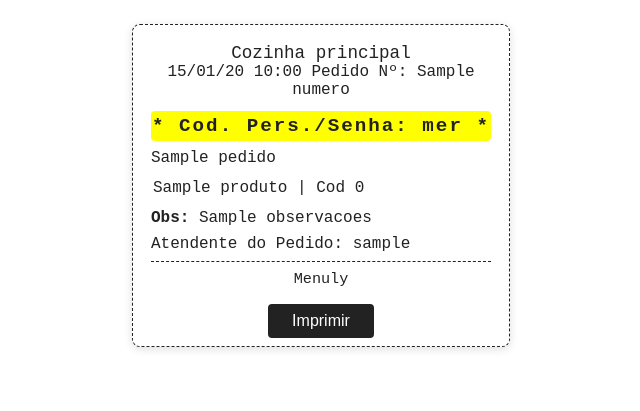
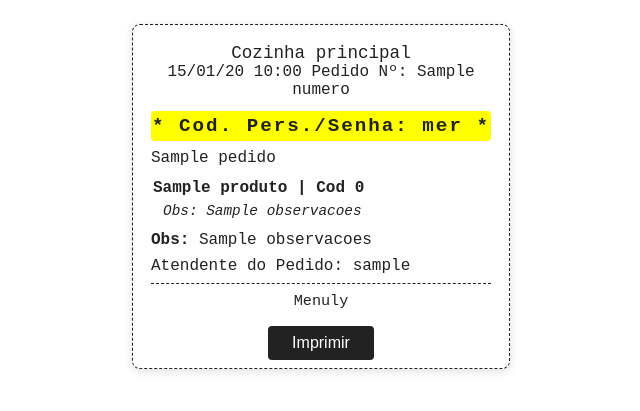
Before and after one commit to ronwsv/menuly_delivery_semdocker, a Django app: template admin_loja/templates/admin_loja/cupom_pedido.html in a window 1280 px wide. Shown: the top 411 px of the page, without its empty margins (319-959 px from the left). Run offline with Django 5.2, Linux system fonts and the light colour scheme; the template is opened without the code that fills it: most values are stand-ins (such as "Sample title", 1, 10 or a date in 2020).

Commit message:
cupom exibindo itens personalizados do pedido.

```diff
--- a/admin_loja/templates/admin_loja/cupom_pedido.html
+++ b/admin_loja/templates/admin_loja/cupom_pedido.html
@@ -48,8 +48,26 @@
                 <tbody>
                     {% for item in itens %}
                     <tr>
-                        <td>{{ item.produto.nome }}{% if item.quantidade > 1 %} x{{ item.quantidade }}{% endif %}</td>
+                        <td style="font-weight: bold;">{{ item.produto.nome }}{% if item.quantidade > 1 %} x{{ item.quantidade }}{% endif %}</td>
                     </tr>
+                    {% if item.personalizacoes.exists %}
+                        {% regroup item.personalizacoes.all by opcao_nome as opcoes_agrupadas %}
+                        {% for opcao_grupo in opcoes_agrupadas %}
+                        <tr>
+                            <td style="padding-left: 8px; font-size: 0.85em; color: #666;">{{ opcao_grupo.grouper }}:</td>
+                        </tr>
+                        {% for personalizacao in opcao_grupo.list %}
+                        <tr>
+                            <td style="padding-left: 15px; font-size: 0.9em;">• {{ personalizacao.item_nome }}{% if personalizacao.preco_adicional > 0 %} (+R$ {{ personalizacao.preco_adicional|floatformat:2 }}){% endif %}</td>
+                        </tr>
+                        {% endfor %}
+                        {% endfor %}
+                    {% endif %}
+                    {% if item.observacoes %}
+                    <tr>
+                        <td style="padding-left: 10px; font-size: 0.9em; font-style: italic;">Obs: {{ item.observacoes }}</td>
+                    </tr>
+                    {% endif %}
                     {% endfor %}
                 </tbody>
             </table>
@@ -74,8 +92,26 @@
                 <tbody>
                     {% for item in itens %}
                     <tr>
-                        <td>{{ item.produto.nome }}{% if item.quantidade > 1 %} x{{ item.quantidade }}{% endif %} | Cod {{ forloop.counter0 }}</td>
+                        <td style="font-weight: bold;">{{ item.produto.nome }}{% if item.quantidade > 1 %} x{{ item.quantidade }}{% endif %} | Cod {{ forloop.counter0 }}</td>
                     </tr>
+                    {% if item.personalizacoes.exists %}
+                        {% regroup item.personalizacoes.all by opcao_nome as opcoes_agrupadas %}
+                        {% for opcao_grupo in opcoes_agrupadas %}
+                        <tr>
+                            <td style="padding-left: 8px; font-size: 0.85em; color: #666;">{{ opcao_grupo.grouper }}:</td>
+                        </tr>
+                        {% for personalizacao in opcao_grupo.list %}
+                        <tr>
+                            <td style="padding-left: 15px; font-size: 0.9em;">• {{ personalizacao.item_nome }}{% if personalizacao.preco_adicional > 0 %} (+R$ {{ personalizacao.preco_adicional|floatformat:2 }}){% endif %}</td>
+                        </tr>
+                        {% endfor %}
+                        {% endfor %}
+                    {% endif %}
+                    {% if item.observacoes %}
+                    <tr>
+                        <td style="padding-left: 10px; font-size: 0.9em; font-style: italic;">Obs: {{ item.observacoes }}</td>
+                    </tr>
+                    {% endif %}
                     {% endfor %}
                 </tbody>
             </table>
```
Also changed, not shown: pdf_cardapio/cupomfaltainfor.png (added).
